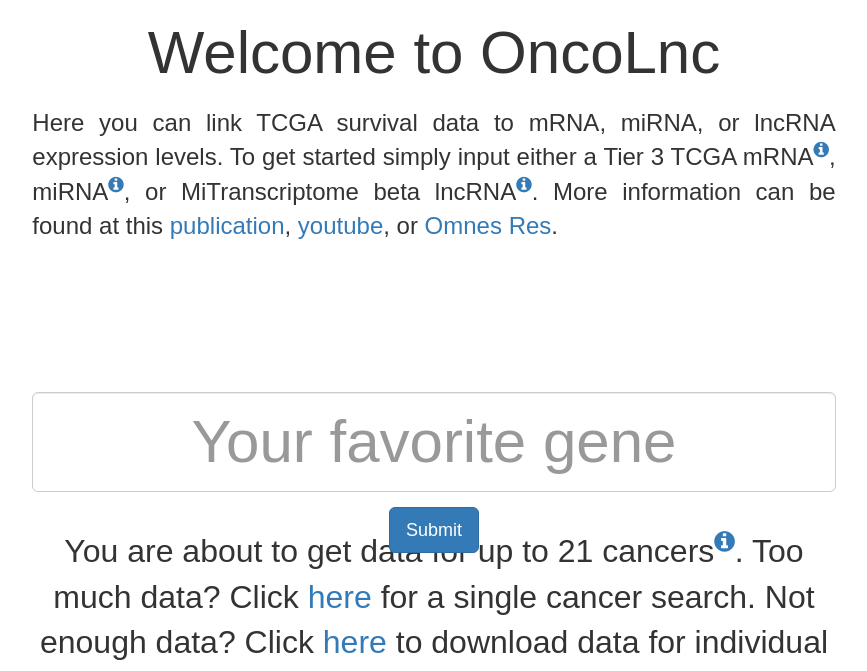
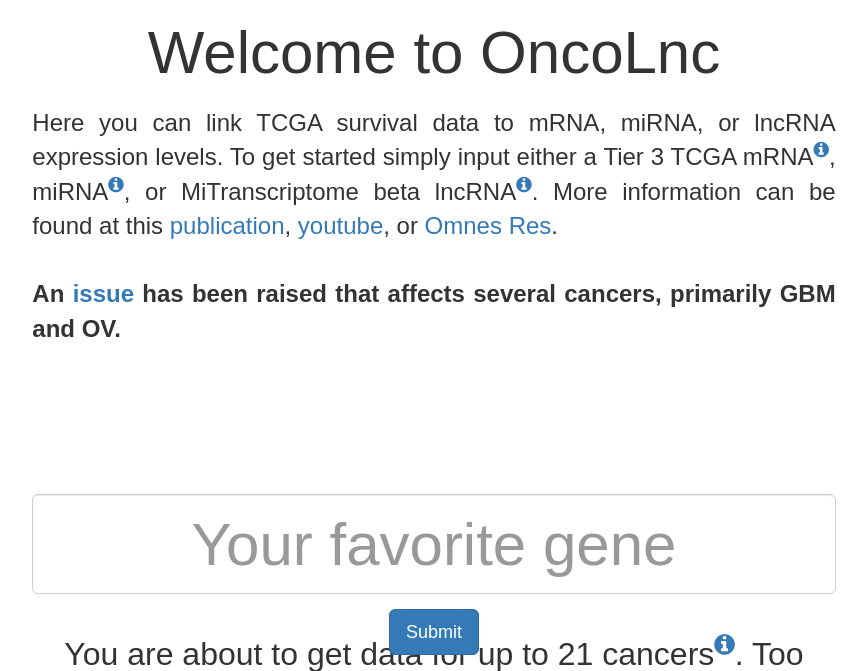
Before and after one commit to OmnesRes/oncolnc, a Django app: page / in a window 1280 px wide. Shown: the top 671 px of the page, without its empty margins (206-1073 px from the left). Run offline with Django 3.2, Linux system fonts and the light colour scheme; some libraries are stand-ins or nearby versions.

Commit message:
issue added to home

```diff
--- a/templates/home.html
+++ b/templates/home.html
@@ -76,6 +76,9 @@
         <div class="col-sm-12">
             <div class="col-sm-8 col-sm-push-2 info">
                 Here you can link TCGA survival data to mRNA, miRNA, or lncRNA expression levels.  To get started simply input either a Tier 3 TCGA mRNA<sup data-toggle="tooltip" title="Either a current Entrez Gene ID or HUGO Name will work" data-placement="top"><i class="fa fa-info-circle" style="color:#337AB7"></i></sup>, miRNA<sup data-toggle="tooltip" title="Either a mature miRBase Accession Number or Name will work" data-placement="top"><i class="fa fa-info-circle" style="color:#337AB7"></i></sup>, or MiTranscriptome beta lncRNA<sup data-toggle="tooltip" title="Either a Transcript ID or Name will work" data-placement="top"><i class="fa fa-info-circle" style="color:#337AB7"></i></sup>.  More information can be found at this <a href="https://peerj.com/articles/cs-67/">publication</a>, <a href="https://www.youtube.com/watch?v=5h5NU15pKoI">youtube</a>, or <a href="http://www.omnesres.com">Omnes Res</a>.
+                <br>
+                <br>
+                <b>An <a href="https://github.com/OmnesRes/onco_lnc/issues/1">issue</a> has been raised that affects several cancers, primarily GBM and OV.</b>
             </div>
         </div>
         <div class="col-sm-12 text-center" style="position:relative;top:450px;color:#4d4d4d">
```
